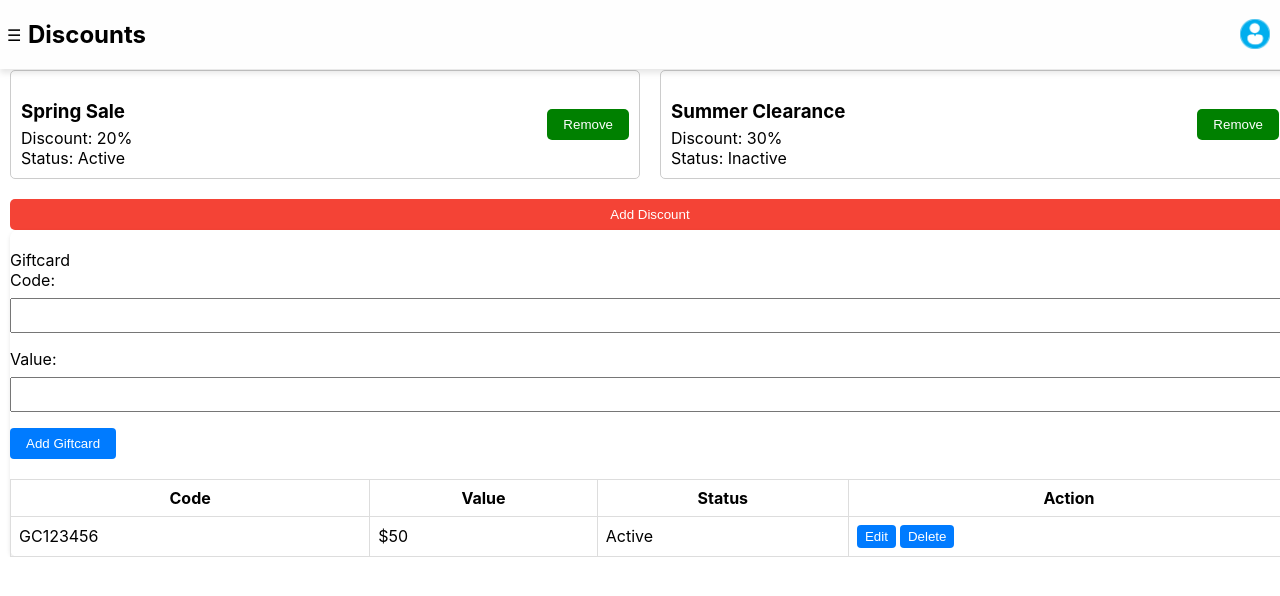
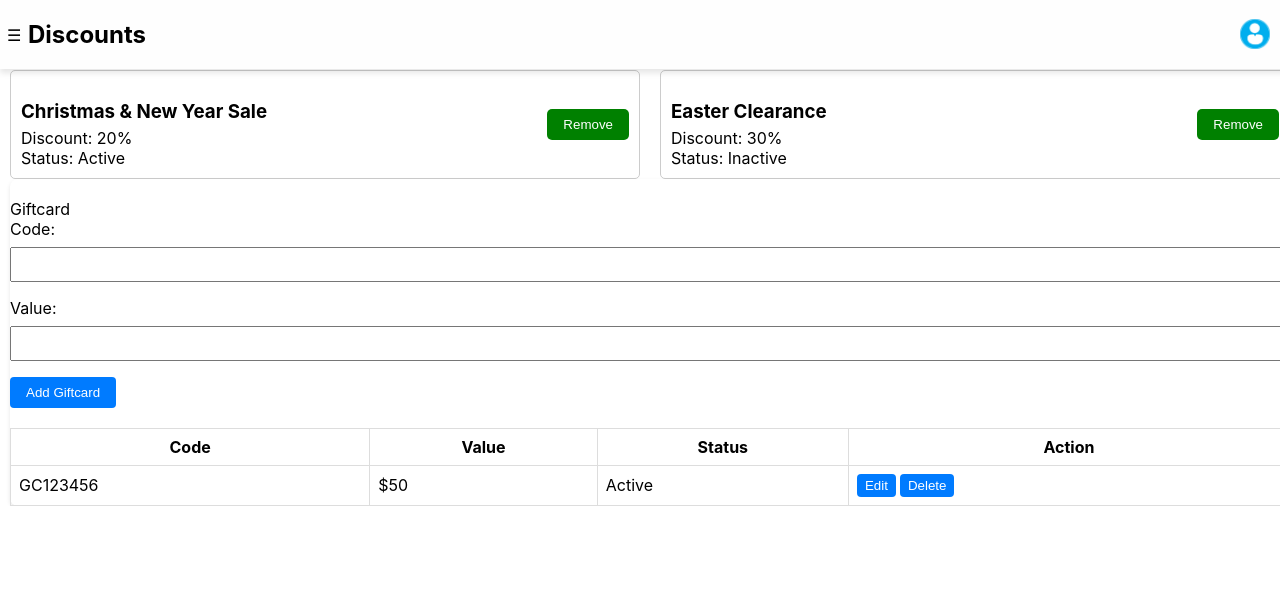
Before and after one commit to Ombito/Admin-dashboard, a React (Create React App) app: page /discounts in a window 1280 px wide. Shown: the top 596 px of the page. Built offline with nearby package versions, Linux system fonts and the light colour scheme.

Commit message:
Fix: discounts

```diff
--- a/src/components/Discounts/discounts.jsx
+++ b/src/components/Discounts/discounts.jsx
@@ -7,13 +7,13 @@ const Discounts = () => {
   const discounts = [
     {
       id: 1,
-      name: 'Spring Sale',
+      name: 'Christmas & New Year Sale',
       discountPercentage: 20,
       isActive: true
     },
     {
       id: 2,
-      name: 'Summer Clearance',
+      name: 'Easter Clearance',
       discountPercentage: 30,
       isActive: false
     },
@@ -48,7 +48,6 @@ const Discounts = () => {
             </div>
           ))}
         </div>
-        <button className="add-discount-button">Add Discount</button>
         <div className="giftcards-container">
           <div className="giftcards-content">
             <form className="giftcard-form">
```
